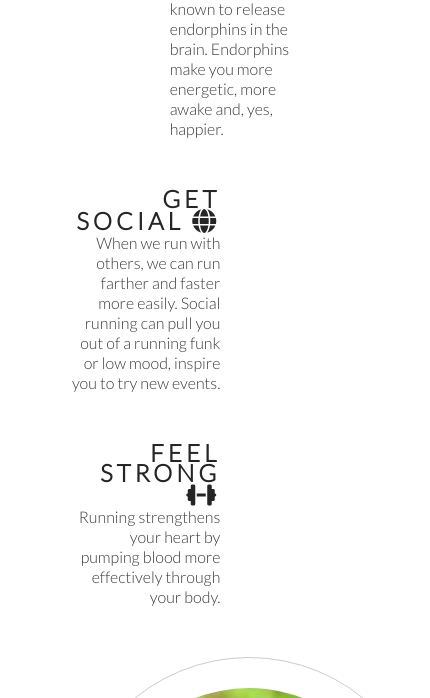
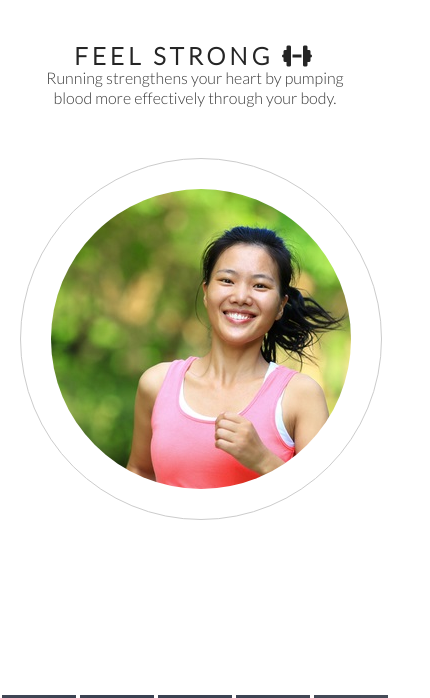
Before and after one commit to ru22-14/love-running, a plain HTML site: page index.html in a window 390 px wide. Shown: the part 1302-2000 px from the top of the page, 430 px wide, since content can reach past the window. Drawn offline with Linux system fonts and the light colour scheme.

Commit message:
add style to club ethos for screen sizes 950px wide and down

```diff
--- a/assets/css/style.css
+++ b/assets/css/style.css
@@ -263,7 +263,7 @@ footer {
    }
 }
 /* for medium screen size from 950px wide to down */
-@media screen and(max-width: 950px) {
+@media screen and (max-width: 950px) {
     #menu {
         clear: left;
         float:left;
@@ -271,5 +271,23 @@ footer {
         margin-bottom: 20px;
         line-height: 25px;
     }
-
+     #cover-text {
+        left: 20px;
+    }
+    #club-ethos {
+        width: 90%;
+        height: 1200px;
+        margin: 0 auto;
+    }
+    .left-about-heading, .right-about-heading {
+        width: inherit;
+    }
+    .left-about-heading h2, .right-about-heading h2 {
+        width: 100%;
+        text-align: center;
+    }
+    .left-about-heading p, .right-about-heading p{
+        text-align: center;
+        padding: 0 20px;
+    }
 }
```
